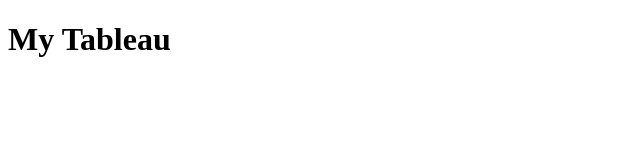
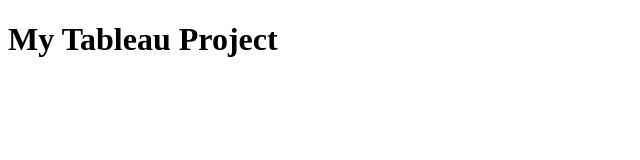
Before and after one commit to rellawolfgramm/is201, a plain HTML site: page project.html in a window 1280 px wide. Shown: the whole page, without its empty margins (0-640 px from the left). Drawn offline with Linux system fonts and the light colour scheme.

Commit message:
Add files via upload

```diff
--- a/project.html
+++ b/project.html
@@ -9,7 +9,7 @@
 </head>
 
 <body>
-    <h1>My Tableau</h1>
+    <h1>My Tableau Project</h1>
     <div class='tableauPlaceholder' id='viz1681324593935' style='position: relative'><noscript><a href='#'><img
                     alt='Family Trees '
                     src='https:&#47;&#47;public.tableau.com&#47;static&#47;images&#47;Fa&#47;FamilyTreesofAncientMythology&#47;FamilyTrees&#47;1_rss.png'
```
